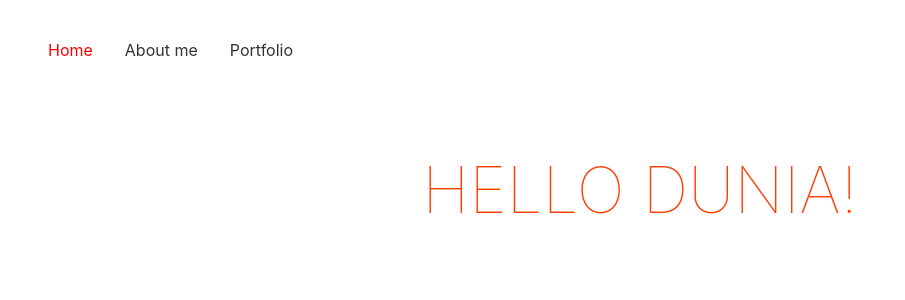
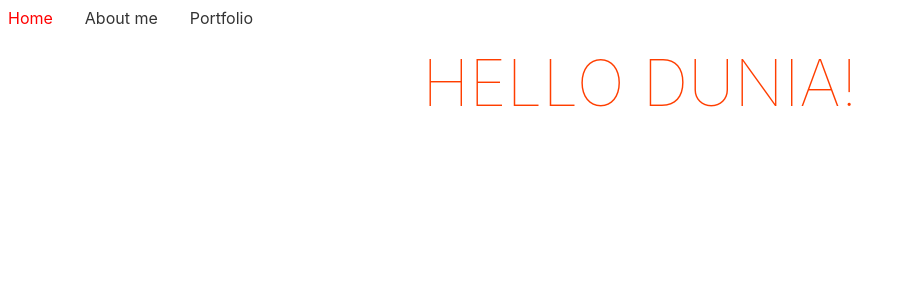
Before and after one commit to doltonsedward/Personal-website-svelte, a Svelte app: page / in a window 1280 px wide. Shown: the top 300 px of the page, without its empty margins (0-905 px from the left). Built offline with nearby package versions, Linux system fonts and the light colour scheme.

Commit message:
fix useless code in global.css

```diff
--- a/public/global.css
+++ b/public/global.css
@@ -1,7 +1,7 @@
-html, body {
-	position: relative;
-	width: 100%;
-	height: 100%;
+* {
+	margin: 0;
+	padding: 0;
+	box-sizing: border-box;
 }
 
 body {
```
